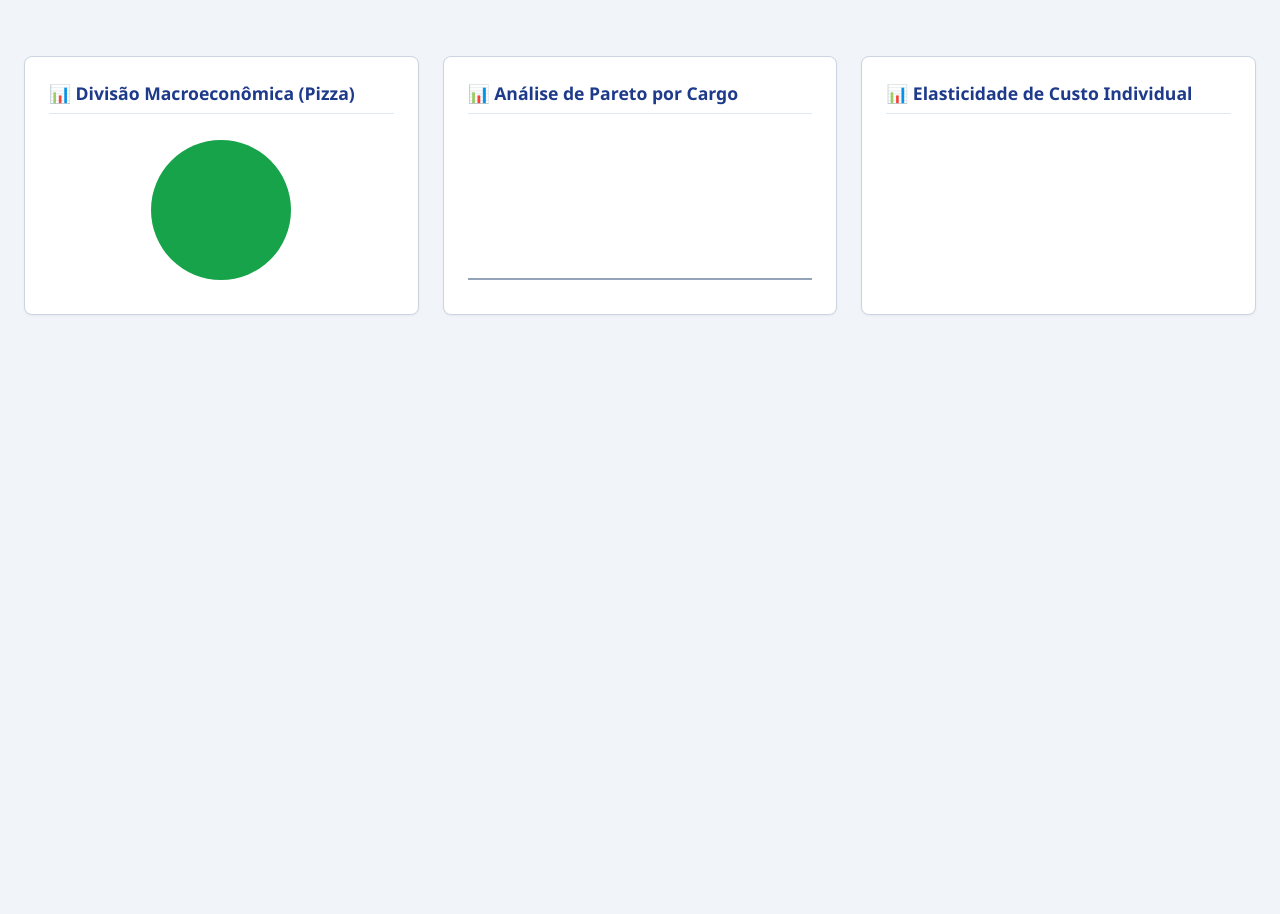
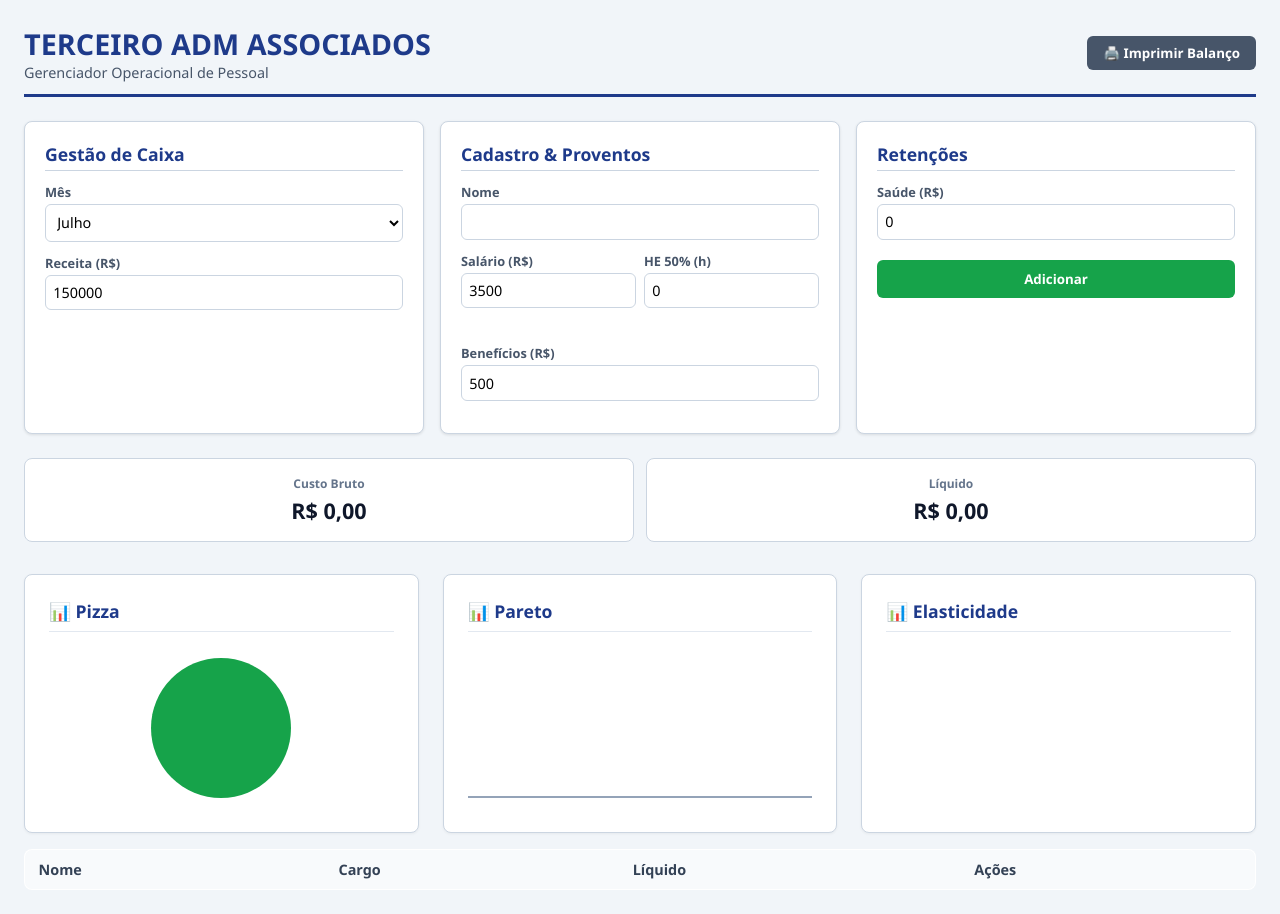
Before and after one commit to ProfRenatoPereira/adminprojeto, a Flask app: page / in a window 1280 px wide. Before the commit the page ends 315 px from the top, so only its background shows below. Run offline with Flask 3, Linux system fonts and the light colour scheme; data that the repository does not hold is empty; parts of the project's set-up code (start-up, migrations or seed data) failed here and were passed over.

Commit message:
Update index.html

```diff
--- a/templates/index.html
+++ b/templates/index.html
@@ -1,30 +1,23 @@
 <!DOCTYPE html>
 <html lang="pt-BR">
-
 <head>
     <meta charset="UTF-8">
     <meta name="viewport" content="width=device-width, initial-scale=1.0">
     <title>Painel Fiscal - TERCEIRO ADM ASSOCIADOS</title>
     <link rel="stylesheet" href="/static/style.css">
     <style>
-        /* Estilização instantânea para Gráficos Nativos em puro CSS */
+        /* Estilização para Gráficos Nativos */
         .bi-container { display: grid; grid-template-columns: repeat(auto-fit, minmax(320px, 1fr)); gap: 1.5rem; margin-top: 2rem; }
         .chart-box { background: #fff; padding: 1.5rem; border-radius: 8px; border: 1px solid #cbd5e1; box-shadow: 0 1px 3px rgba(0,0,0,0.05); }
         .chart-box h4 { color: #1e3a8a; margin-bottom: 1rem; font-size: 1.1rem; border-bottom: 1px solid #e2e8f0; padding-bottom: 0.5rem; }
-
-        /* Gráfico de Pizza Nativo */
         .pizza-wrapper { display: flex; align-items: center; justify-content: center; height: 160px; }
         .pizza-native { width: 140px; height: 140px; border-radius: 50%; background: conic-gradient(#16a34a 0% 100%); transition: background 0.3s; }
         .chart-legenda { display: flex; justify-content: center; gap: 1rem; font-size: 0.8rem; margin-top: 1rem; }
         .leg-item { display: flex; align-items: center; gap: 0.3rem; }
-
-        /* Gráfico de Barras / Pareto Nativo */
         .bar-container { display: flex; align-items: flex-end; justify-content: space-around; height: 150px; border-bottom: 2px solid #94a3b8; padding-top: 10px; gap: 5px; }
         .bar-wrapper { display: flex; flex-direction: column; align-items: center; flex-grow: 1; }
         .bar-native { width: 100%; max-width: 45px; background: #1e3a8a; border-radius: 4px 4px 0 0; transition: height 0.5s; text-align: center; color: white; font-size: 0.75rem; font-weight: bold; display: flex; align-items: flex-start; justify-content: center; padding-top: 5px; height: 0%; }
         .bar-label { font-size: 0.7rem; text-align: center; margin-top: 0.5rem; color: #475569; font-weight: 600; width: 100%; white-space: nowrap; overflow: hidden; text-overflow: ellipsis; }
-
-        /* Gráfico Linear / Elasticidade Nativo */
         .linear-wrapper { display: flex; flex-direction: column; gap: 0.6rem; justify-content: center; min-height: 150px; }
         .linear-row { display: flex; align-items: center; gap: 0.5rem; font-size: 0.75rem; }
         .linear-name { width: 80px; white-space: nowrap; overflow: hidden; text-overflow: ellipsis; font-weight: 600; color: #334155; }
@@ -34,21 +27,39 @@
     </style>
 </head>
 <body>
-    <!-- [Estrutura HTML completa com campos de entrada, indicadores e contêineres de gráfico...] -->
-    <div class="bi-container">
-        <div class="chart-box">
-            <h4>📊 Divisão Macroeconômica (Pizza)</h4>
-            <div class="pizza-wrapper"><div id="nativePizza" class="pizza-native"></div></div>
+<div class="container">
+    <header>
+        <div><h1>TERCEIRO ADM ASSOCIADOS</h1><p>Gerenciador Operacional de Pessoal</p></div>
+        <div class="actions-header"><button class="btn-print" onclick="imprimirBalanco()">🖨️ Imprimir Balanço</button></div>
+    </header>
+    <div class="grid-config">
+        <!-- Campos de Entrada (Finanças, Cadastro, Descontos) -->
+        <div class="card">
+            <h3>Gestão de Caixa</h3>
+            <div class="form-group"><label>Mês</label><select id="mes_referencia"><option value="Julho" selected>Julho</option></select></div>
+            <div class="form-group"><label>Receita (R$)</label><input type="number" id="receita_empresa" value="150000" onchange="atualizarDashboard()"></div>
         </div>
-        <div class="chart-box">
-            <h4>📊 Análise de Pareto por Cargo</h4>
-            <div id="nativePareto" class="bar-container"></div>
+        <div class="card">
+            <h3>Cadastro & Proventos</h3>
+            <div class="form-group"><label>Nome</label><input type="text" id="nome"></div>
+            <div class="grid-config" style="grid-template-columns: 1fr 1fr; gap: 0.5rem;"><div class="form-group"><label>Salário (R$)</label><input type="number" id="salario" value="3500"></div><div class="form-group"><label>HE 50% (h)</label><input type="number" id="he_sabado" value="0"></div></div>
+            <div class="form-group"><label>Benefícios (R$)</label><input type="number" id="beneficios" value="500"></div>
         </div>
-        <div class="chart-box">
-            <h4>📊 Elasticidade de Custo Individual</h4>
-            <div id="nativeLinear" class="linear-wrapper"></div>
+        <div class="card">
+            <h3>Retenções</h3>
+            <div class="form-group"><label>Saúde (R$)</label><input type="number" id="plano_saude" value="0"></div>
+            <button class="btn-add" onclick="adicionarFuncionario()">Adicionar</button>
         </div>
     </div>
-    <!-- ... -->
+    <!-- Indicadores e Gráficos -->
+    <div class="dashboard"><div class="metric"><p>Custo Bruto</p><h2 id="dash_custo_bruto">R$ 0,00</h2></div><div class="metric"><p>Líquido</p><h2 id="dash_folha_liquida">R$ 0,00</h2></div></div>
+    <div class="bi-container">
+        <div class="chart-box"><h4>📊 Pizza</h4><div class="pizza-wrapper"><div id="nativePizza" class="pizza-native"></div></div></div>
+        <div class="chart-box"><h4>📊 Pareto</h4><div id="nativePareto" class="bar-container"></div></div>
+        <div class="chart-box"><h4>📊 Elasticidade</h4><div id="nativeLinear" class="linear-wrapper"></div></div>
+    </div>
+    <table><thead><tr><th>Nome</th><th>Cargo</th><th>Líquido</th><th>Ações</th></tr></thead><tbody id="tabela_corpo"></tbody></table>
+</div>
+<script src="/static/script.js"></script>
 </body>
 </html>
```
